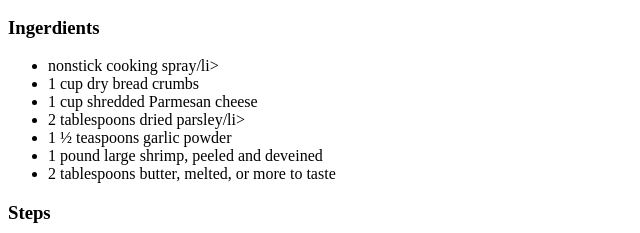
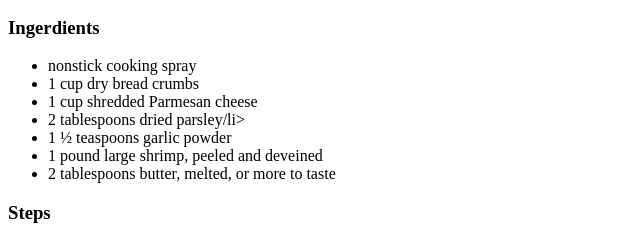
Before and after one commit to awwad-hamza/hamza-recipes, a plain HTML site: page recipes/garlicparmesanshrimp.html in a window 1280 px wide. Shown: the part 434-667 px from the top of the page, 0-640 px from the left. Drawn offline with Linux system fonts and the light colour scheme.

Commit message:
fixed small typo in shrimp recipe

```diff
--- a/recipes/garlicparmesanshrimp.html
+++ b/recipes/garlicparmesanshrimp.html
@@ -12,7 +12,7 @@
 
     <h3>Ingerdients</h3>
  <ul>
-    <li>nonstick cooking spray/li>
+    <li>nonstick cooking spray</li>
     <li>1 cup dry bread crumbs</li>
     <li>1 cup shredded Parmesan cheese</li>
     <li>2 tablespoons dried parsley/li>
```
